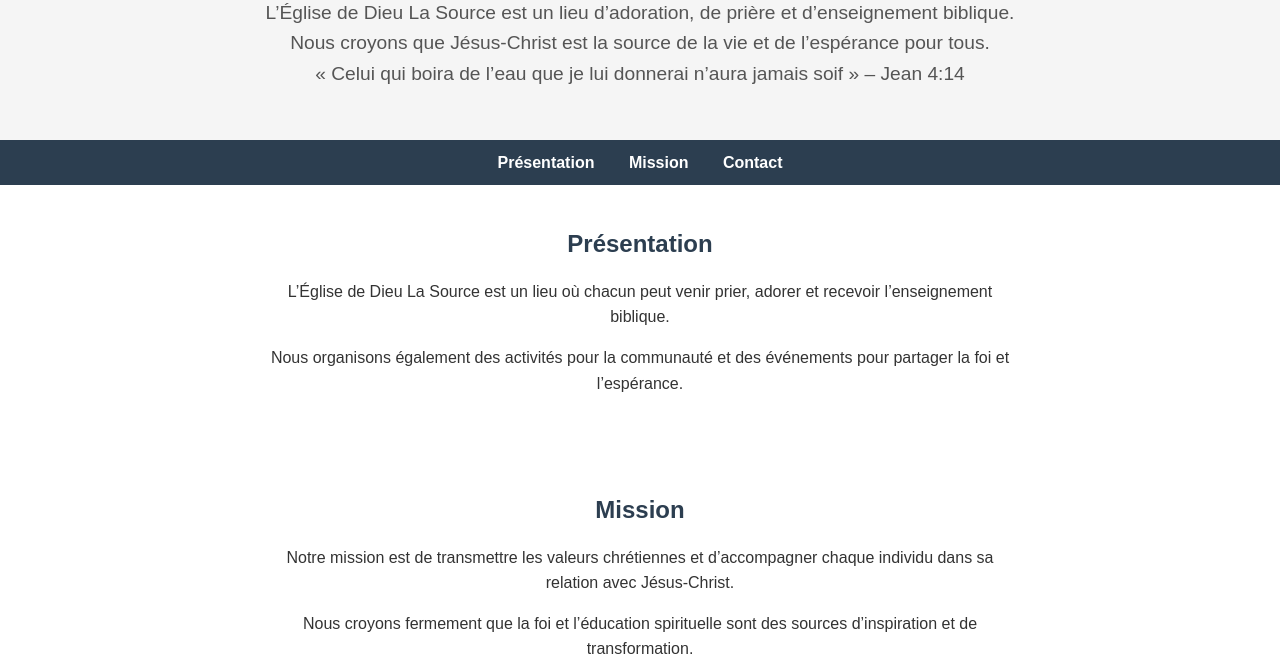
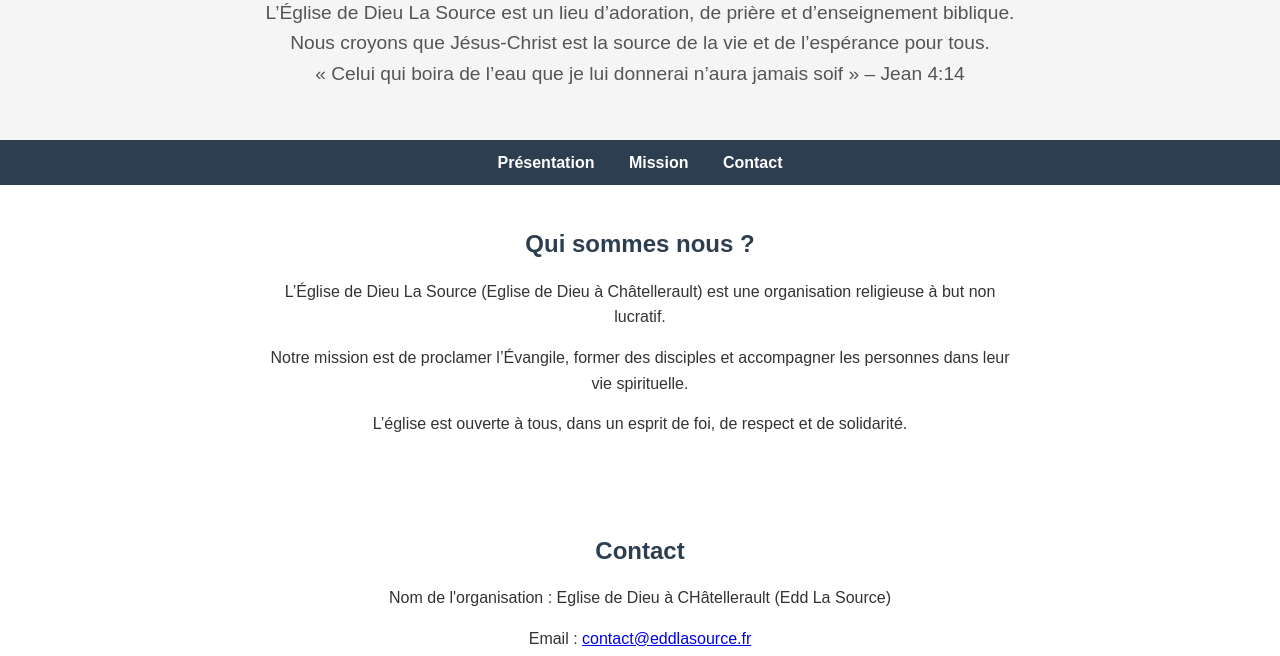
Before and after one commit to eddlasource/eddlasource, a plain HTML site: page index.html in a window 1280 px wide. Shown: the part 304-960 px from the top of the page. Drawn offline with Linux system fonts and the light colour scheme.

Commit message:
Update index.html

```diff
--- a/index.html
+++ b/index.html
@@ -49,20 +49,16 @@
 </nav>
 
 <section id="presentation">
-  <h2>Présentation</h2>
-  <p>L’Église de Dieu La Source est un lieu où chacun peut venir prier, adorer et recevoir l’enseignement biblique.</p>
-  <p>Nous organisons également des activités pour la communauté et des événements pour partager la foi et l’espérance.</p>
-</section>
-
-<section id="mission">
-  <h2>Mission</h2>
-  <p>Notre mission est de transmettre les valeurs chrétiennes et d’accompagner chaque individu dans sa relation avec Jésus-Christ.</p>
-  <p>Nous croyons fermement que la foi et l’éducation spirituelle sont des sources d’inspiration et de transformation.</p>
+  <h2>Qui sommes nous ?</h2>
+  <p>L’Église de Dieu La Source (Eglise de Dieu à Châtellerault) est une organisation religieuse à but non lucratif.</p>
+  <p>Notre mission est de proclamer l’Évangile, former des disciples et accompagner les personnes dans leur vie spirituelle.</p>
+  <p>L’église est ouverte à tous, dans un esprit de foi, de respect et de solidarité.</p>
 </section>
 
 <section id="contact">
   <h2>Contact</h2>
-  <p>Email : <a href="mailto:contact@eddlasource.fr">contact@eddlasource.fr</a></p>
+  <p>Nom de l'organisation : Eglise de Dieu à CHâtellerault (Edd La Source)<p>
+  <p>Email : <a href="mailto:eddchatellerault@gmail.com">contact@eddlasource.fr</a></p>
   <p>Téléphone : 05 49 85 37 29</p>
   <p>Adresse : 19 avenue Camille Pagé, 86100 Châtellerault</p>
 </section>
```
